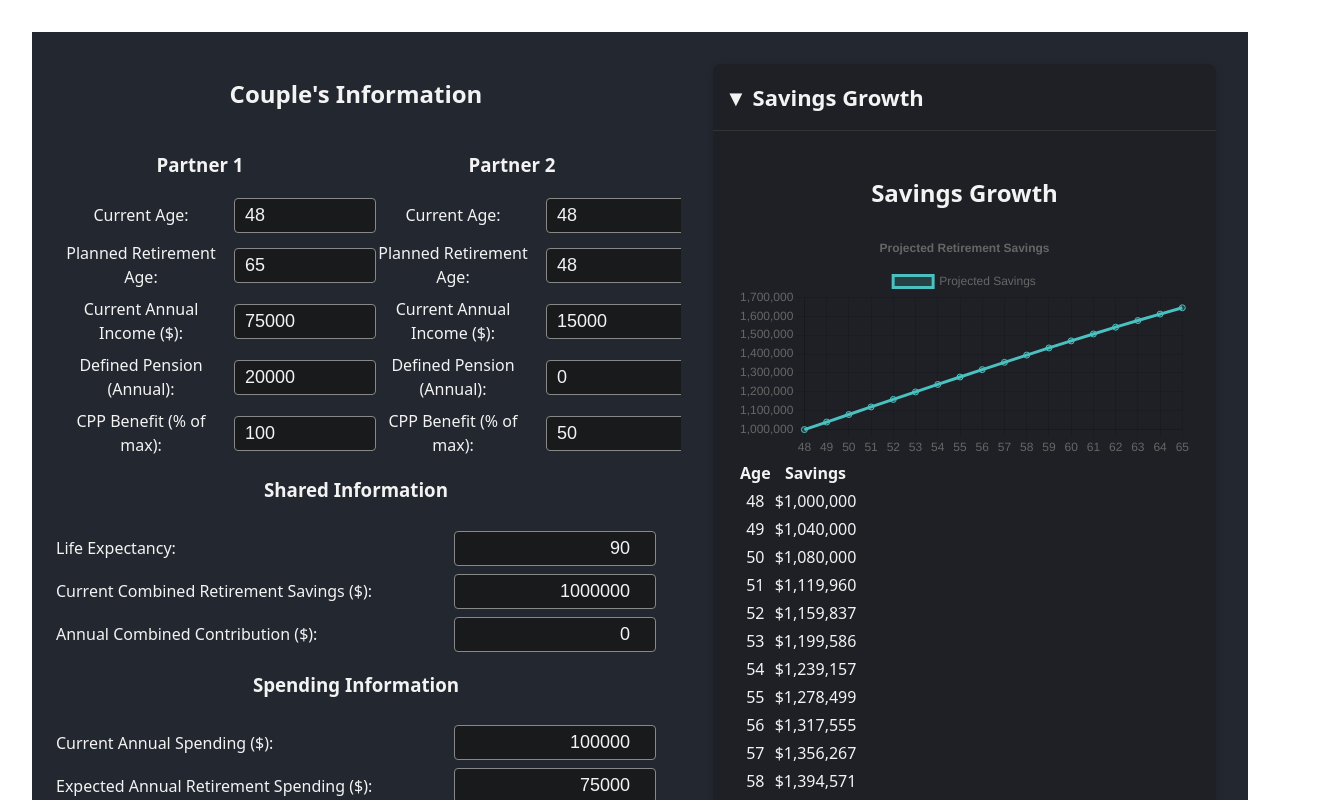
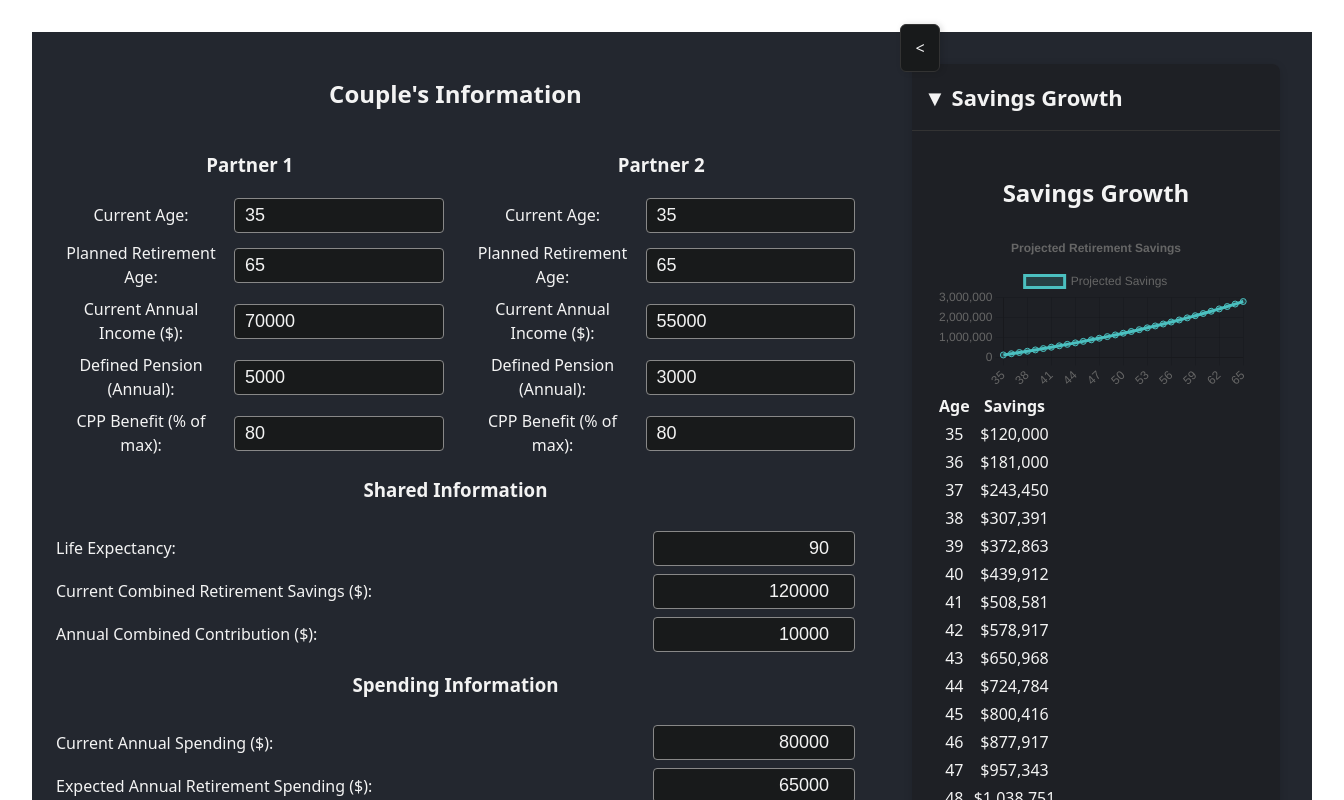
Before and after one commit to squalidfall/retirement-app, a React (Vite) app: page / in a window 1280 px wide. Shown: the top 800 px of the page, 1344 px wide, since content can reach past the window. Built offline with nearby package versions, Linux system fonts and the light colour scheme.

Commit message:
Add 'Expected Investment Return' parameter and use it in all projections; move equity allocation and bond return to Monte Carlo section

```diff
--- a/src/App.jsx
+++ b/src/App.jsx
@@ -40,13 +40,64 @@ function CollapsibleSection({ title, children, defaultOpen = true }) {
 
 function App() {
   const [inputs, setInputs] = useState(null);
+  const [sidebarOpen, setSidebarOpen] = useState(true);
 
   return (
     <div className="app-container" style={{ display: 'flex', minHeight: '100vh', background: '#181a1b' }}>
-      <aside style={{ width: 600, minWidth: 440, background: '#23272f', color: '#f3f3f3', padding: 24, borderRight: '1px solid #23272f' }}>
-        <Sidebar onChange={setInputs} />
+      {/* Toggle button always visible at top left of sidebar area */}
+      <button
+        onClick={() => setSidebarOpen((open) => !open)}
+        style={{
+          position: 'fixed',
+          top: 24,
+          left: sidebarOpen ? 900 : 0,
+          zIndex: 2000,
+          background: '#181a1b',
+          color: '#f3f3f3',
+          border: '1px solid #333',
+          borderRadius: '6px',
+          width: 32,
+          height: 48,
+          cursor: 'pointer',
+          boxShadow: '2px 0 6px #0002',
+          outline: 'none',
+          display: 'flex',
+          alignItems: 'center',
+          justifyContent: 'center',
+          transition: 'left 0.3s',
+        }}
+        aria-label={sidebarOpen ? 'Collapse sidebar' : 'Expand sidebar'}
+      >
+        {sidebarOpen ? '<' : '>'}
+      </button>
+      <aside
+        style={{
+          width: sidebarOpen ? 900 : 0,
+          minWidth: sidebarOpen ? 700 : 0,
+          transition: 'width 0.3s, min-width 0.3s',
+          overflow: 'hidden',
+          background: '#23272f',
+          color: '#f3f3f3',
+          padding: sidebarOpen ? 24 : 0,
+          borderRight: sidebarOpen ? '1px solid #23272f' : 'none',
+          position: 'relative',
+          display: 'flex',
+          flexDirection: 'column',
+        }}
+      >
+        {sidebarOpen && <Sidebar onChange={setInputs} />}
       </aside>
-      <main style={{ flex: 1, padding: 32, maxWidth: 1200, margin: '0 auto', background: '#23272f', color: '#f3f3f3' }}>
+      <main
+        style={{
+          flex: 1,
+          padding: 32,
+          maxWidth: 1200,
+          margin: '0 auto',
+          background: '#23272f',
+          color: '#f3f3f3',
+          transition: 'margin 0.3s',
+        }}
+      >
         <CollapsibleSection title="Savings Growth">
           <SavingsGrowth inputs={inputs} />
         </CollapsibleSection>
--- a/src/components/FourPercentRule.jsx
+++ b/src/components/FourPercentRule.jsx
@@ -32,7 +32,7 @@ export default function FourPercentRule({ inputs }) {
     for (let i = 0; i < yearsToRetirement; i++) {
       const availableForSavings = inputs.currentIncome1 + inputs.currentIncome2 - spending;
       const totalContribution = Math.max(0, availableForSavings) + inputs.annualContribution;
-      let newBalance = savingsGrowth[savingsGrowth.length - 1] * (1 + 0.05) + totalContribution;
+      let newBalance = savingsGrowth[savingsGrowth.length - 1] * (1 + (inputs.expectedReturn ?? 5) / 100) + totalContribution;
       if (availableForSavings < 0) newBalance += availableForSavings;
       savingsGrowth.push(newBalance);
       spending *= 1 + inputs.spendingIncrease / 100;
@@ -42,15 +42,15 @@ export default function FourPercentRule({ inputs }) {
       savingsAtRetirement,
       retirementYears,
       withdrawalPercent: 4,
-      growthRate: 5
+      growthRate: inputs.expectedReturn ?? 5
     }));
     setAdjWithdrawal(4);
-    setAdjGrowth(5);
+    setAdjGrowth(inputs.expectedReturn ?? 5);
     setAdjResult(fourPercentRule({
       savingsAtRetirement,
       retirementYears,
       withdrawalPercent: 4,
-      growthRate: 5
+      growthRate: inputs.expectedReturn ?? 5
     }));
   }, [inputs]);
 
@@ -64,7 +64,7 @@ export default function FourPercentRule({ inputs }) {
     for (let i = 0; i < yearsToRetirement; i++) {
       const availableForSavings = inputs.currentIncome1 + inputs.currentIncome2 - spending;
       const totalContribution = Math.max(0, availableForSavings) + inputs.annualContribution;
-      let newBalance = savingsGrowth[savingsGrowth.length - 1] * (1 + 0.05) + totalContribution;
+      let newBalance = savingsGrowth[savingsGrowth.length - 1] * (1 + (inputs.expectedReturn ?? 5) / 100) + totalContribution;
       if (availableForSavings < 0) newBalance += availableForSavings;
       savingsGrowth.push(newBalance);
       spending *= 1 + inputs.spendingIncrease / 100;
@@ -86,7 +86,7 @@ export default function FourPercentRule({ inputs }) {
     labels: tableData.map((row) => row.year),
     datasets: [
       {
-        label: 'Portfolio Balance (4% Rule)',
+        label: `Portfolio Balance (4% Rule, ${inputs.expectedReturn ?? 5}% Return)`,
         data: balances,
         borderColor: 'rgb(255, 99, 132)',
         backgroundColor: 'rgba(255, 99, 132, 0.2)',
@@ -112,8 +112,8 @@ export default function FourPercentRule({ inputs }) {
       <h2>4% Rule Outcome</h2>
       <div style={{ display: 'flex', gap: 32, flexWrap: 'wrap' }}>
         <div style={{ flex: 1, minWidth: 320 }}>
-          <h3>Original (4% Rule, 5% Return)</h3>
-          <Line data={data} options={{ responsive: true, plugins: { legend: { position: 'top' }, title: { display: true, text: '4% Rule Portfolio Balance' } } }} />
+          <h3>Original (4% Rule, {inputs.expectedReturn ?? 5}% Return)</h3>
+          <Line data={data} options={{ responsive: true, plugins: { legend: { position: 'top' }, title: { display: true, text: `4% Rule Portfolio Balance (${inputs.expectedReturn ?? 5}% Return)` } } }} />
           <table>
             <thead>
               <tr><th>Year</th><th>Start Balance</th><th>Withdrawal</th><th>End Balance</th></tr>
--- a/src/components/MonteCarlo.jsx
+++ b/src/components/MonteCarlo.jsx
@@ -63,7 +63,7 @@ export default function MonteCarlo({ inputs }) {
     for (let i = 0; i < yearsToRetirement; i++) {
       const availableForSavings = inputs.currentIncome1 + inputs.currentIncome2 - spending;
       const totalContribution = Math.max(0, availableForSavings) + inputs.annualContribution;
-      let newBalance = savingsGrowth[savingsGrowth.length - 1] * (1 + 0.05) + totalContribution;
+      let newBalance = savingsGrowth[savingsGrowth.length - 1] * (1 + (inputs.expectedReturn ?? 5) / 100) + totalContribution;
       if (availableForSavings < 0) newBalance += availableForSavings;
       savingsGrowth.push(newBalance);
       spending *= 1 + inputs.spendingIncrease / 100;
--- a/src/components/RetirementIncome.jsx
+++ b/src/components/RetirementIncome.jsx
@@ -23,7 +23,7 @@ export default function RetirementIncome({ inputs }) {
     for (let i = 0; i < yearsToRetirement; i++) {
       const availableForSavings = inputs.currentIncome1 + inputs.currentIncome2 - spending;
       const totalContribution = Math.max(0, availableForSavings) + inputs.annualContribution;
-      let newBalance = savingsGrowth[savingsGrowth.length - 1] * (1 + 0.05) + totalContribution;
+      let newBalance = savingsGrowth[savingsGrowth.length - 1] * (1 + (inputs.expectedReturn ?? 5) / 100) + totalContribution;
       if (availableForSavings < 0) newBalance += availableForSavings;
       savingsGrowth.push(newBalance);
       spending *= 1 + inputs.spendingIncrease / 100;
--- a/src/components/SavingsGrowth.jsx
+++ b/src/components/SavingsGrowth.jsx
@@ -27,7 +27,7 @@ export default function SavingsGrowth({ inputs }) {
       annualContribution: inputs.annualContribution,
       preRetirementSpending: inputs.preRetirementSpending,
       spendingIncrease: inputs.spendingIncrease,
-      expectedReturn: 5 // Default, or make adjustable
+      expectedReturn: inputs.expectedReturn // Use user input
     });
     setSavings(projected);
   }, [inputs]);
--- a/src/components/Sidebar.jsx
+++ b/src/components/Sidebar.jsx
@@ -14,29 +14,30 @@ function usePersistedState(key, defaultValue) {
 
 export default function Sidebar({ onChange }) {
   // Partner 1
-  const [currentAge1, setCurrentAge1] = usePersistedState('currentAge1', 48);
+  const [currentAge1, setCurrentAge1] = usePersistedState('currentAge1', 35);
   const [retirementAge1, setRetirementAge1] = usePersistedState('retirementAge1', 65);
-  const [currentIncome1, setCurrentIncome1] = usePersistedState('currentIncome1', 75000);
-  const [definedPension1, setDefinedPension1] = usePersistedState('definedPension1', 20000);
-  const [cppBenefitPercent1, setCppBenefitPercent1] = usePersistedState('cppBenefitPercent1', 100);
+  const [currentIncome1, setCurrentIncome1] = usePersistedState('currentIncome1', 70000);
+  const [definedPension1, setDefinedPension1] = usePersistedState('definedPension1', 5000);
+  const [cppBenefitPercent1, setCppBenefitPercent1] = usePersistedState('cppBenefitPercent1', 80);
   // Partner 2
-  const [currentAge2, setCurrentAge2] = usePersistedState('currentAge2', 48);
-  const [retirementAge2, setRetirementAge2] = usePersistedState('retirementAge2', 48);
-  const [currentIncome2, setCurrentIncome2] = usePersistedState('currentIncome2', 15000);
-  const [definedPension2, setDefinedPension2] = usePersistedState('definedPension2', 0);
-  const [cppBenefitPercent2, setCppBenefitPercent2] = usePersistedState('cppBenefitPercent2', 50);
+  const [currentAge2, setCurrentAge2] = usePersistedState('currentAge2', 35);
+  const [retirementAge2, setRetirementAge2] = usePersistedState('retirementAge2', 65);
+  const [currentIncome2, setCurrentIncome2] = usePersistedState('currentIncome2', 55000);
+  const [definedPension2, setDefinedPension2] = usePersistedState('definedPension2', 3000);
+  const [cppBenefitPercent2, setCppBenefitPercent2] = usePersistedState('cppBenefitPercent2', 80);
   // Shared
   const [lifeExpectancy, setLifeExpectancy] = usePersistedState('lifeExpectancy', 90);
-  const [currentSavings, setCurrentSavings] = usePersistedState('currentSavings', 1000000);
-  const [annualContribution, setAnnualContribution] = usePersistedState('annualContribution', 0);
+  const [currentSavings, setCurrentSavings] = usePersistedState('currentSavings', 120000);
+  const [annualContribution, setAnnualContribution] = usePersistedState('annualContribution', 10000);
   // Spending
-  const [preRetirementSpending, setPreRetirementSpending] = usePersistedState('preRetirementSpending', 100000);
-  const [retirementSpending, setRetirementSpending] = usePersistedState('retirementSpending', 75000);
+  const [preRetirementSpending, setPreRetirementSpending] = usePersistedState('preRetirementSpending', 80000);
+  const [retirementSpending, setRetirementSpending] = usePersistedState('retirementSpending', 65000);
   const [spendingIncrease, setSpendingIncrease] = usePersistedState('spendingIncrease', 2.0);
   // Investment
   const [equityAllocation, setEquityAllocation] = usePersistedState('equityAllocation', 60);
   const [bondReturn, setBondReturn] = usePersistedState('bondReturn', 3.0);
   const [inflationRate, setInflationRate] = usePersistedState('inflationRate', 2.0);
+  const [expectedReturn, setExpectedReturn] = usePersistedState('expectedReturn', 5.0);
   // Monte Carlo
   const [numSimulations, setNumSimulations] = usePersistedState('numSimulations', 5000);
 
@@ -47,13 +48,14 @@ export default function Sidebar({ onChange }) {
       currentAge2, retirementAge2, currentIncome2, definedPension2, cppBenefitPercent2,
       lifeExpectancy, currentSavings, annualContribution,
       preRetirementSpending, retirementSpending, spendingIncrease,
-      equityAllocation, bondReturn, inflationRate, numSimulations
+      equityAllocation, bondReturn, inflationRate, numSimulations,
+      expectedReturn
     });
   }, [currentAge1, retirementAge1, currentIncome1, definedPension1, cppBenefitPercent1,
       currentAge2, retirementAge2, currentIncome2, definedPension2, cppBenefitPercent2,
       lifeExpectancy, currentSavings, annualContribution,
       preRetirementSpending, retirementSpending, spendingIncrease,
-      equityAllocation, bondReturn, inflationRate, numSimulations, onChange]);
+      equityAllocation, bondReturn, inflationRate, numSimulations, expectedReturn, onChange]);
 
   return (
     <aside className="sidebar">
@@ -143,12 +145,8 @@ export default function Sidebar({ onChange }) {
       <div style={{ display: 'flex', flexDirection: 'column', gap: 8 }}>
         <h3>Investment Parameters</h3>
         <label style={{ display: 'flex', alignItems: 'center', gap: 8, justifyContent: 'space-between' }}>
-          Equity Allocation (%):
-          <input type="number" min={0} max={100} step={5} value={equityAllocation} onChange={e => setEquityAllocation(Number(e.target.value))} style={{ width: 180, minWidth: 180, maxWidth: 180, fontSize: 18, padding: '6px 10px', borderRadius: 4, border: '1px solid #888', background: '#181a1b', color: '#f3f3f3', textAlign: 'right' }} />
-        </label>
-        <label style={{ display: 'flex', alignItems: 'center', gap: 8, justifyContent: 'space-between' }}>
-          Expected Bond Return (%):
-          <input type="number" min={0} max={10} step={0.5} value={bondReturn} onChange={e => setBondReturn(Number(e.target.value))} style={{ width: 180, minWidth: 180, maxWidth: 180, fontSize: 18, padding: '6px 10px', borderRadius: 4, border: '1px solid #888', background: '#181a1b', color: '#f3f3f3', textAlign: 'right' }} />
+          Expected Investment Return (%):
+          <input type="number" min={0} max={12} step={0.1} value={expectedReturn} onChange={e => setExpectedReturn(Number(e.target.value))} style={{ width: 180, minWidth: 180, maxWidth: 180, fontSize: 18, padding: '6px 10px', borderRadius: 4, border: '1px solid #888', background: '#181a1b', color: '#f3f3f3', textAlign: 'right' }} />
         </label>
         <label style={{ display: 'flex', alignItems: 'center', gap: 8, justifyContent: 'space-between' }}>
           Expected Inflation Rate (%):
@@ -158,6 +156,14 @@ export default function Sidebar({ onChange }) {
       <div style={{ display: 'flex', flexDirection: 'column', gap: 8 }}>
         <h3>Monte Carlo Parameters</h3>
         <label style={{ display: 'flex', alignItems: 'center', gap: 8, justifyContent: 'space-between' }}>
+          Equity Allocation (%):
+          <input type="number" min={0} max={100} step={5} value={equityAllocation} onChange={e => setEquityAllocation(Number(e.target.value))} style={{ width: 180, minWidth: 180, maxWidth: 180, fontSize: 18, padding: '6px 10px', borderRadius: 4, border: '1px solid #888', background: '#181a1b', color: '#f3f3f3', textAlign: 'right' }} />
+        </label>
+        <label style={{ display: 'flex', alignItems: 'center', gap: 8, justifyContent: 'space-between' }}>
+          Expected Bond Return (%):
+          <input type="number" min={0} max={10} step={0.5} value={bondReturn} onChange={e => setBondReturn(Number(e.target.value))} style={{ width: 180, minWidth: 180, maxWidth: 180, fontSize: 18, padding: '6px 10px', borderRadius: 4, border: '1px solid #888', background: '#181a1b', color: '#f3f3f3', textAlign: 'right' }} />
+        </label>
+        <label style={{ display: 'flex', alignItems: 'center', gap: 8, justifyContent: 'space-between' }}>
           Number of Simulations:
           <input type="number" min={100} max={10000} step={100} value={numSimulations} onChange={e => setNumSimulations(Number(e.target.value))} style={{ width: 180, minWidth: 180, maxWidth: 180, fontSize: 18, padding: '6px 10px', borderRadius: 4, border: '1px solid #888', background: '#181a1b', color: '#f3f3f3', textAlign: 'right' }} />
         </label>
```
